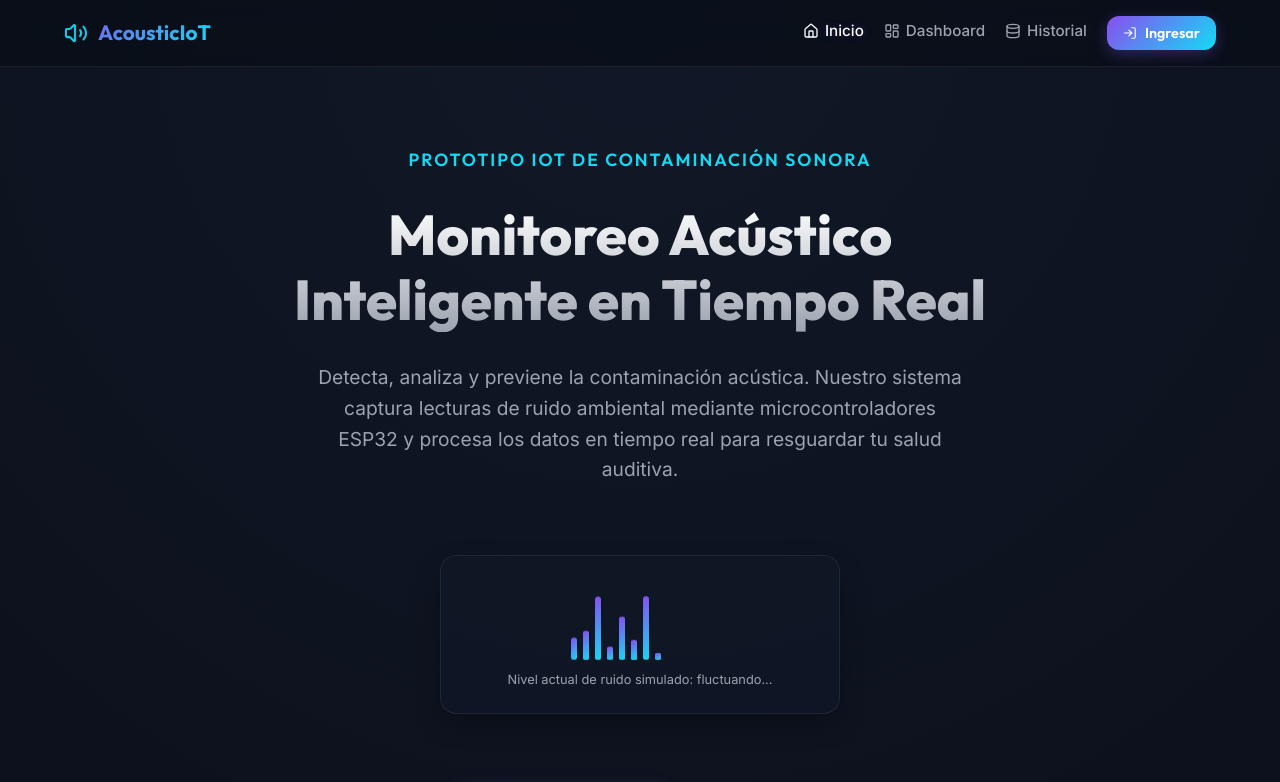
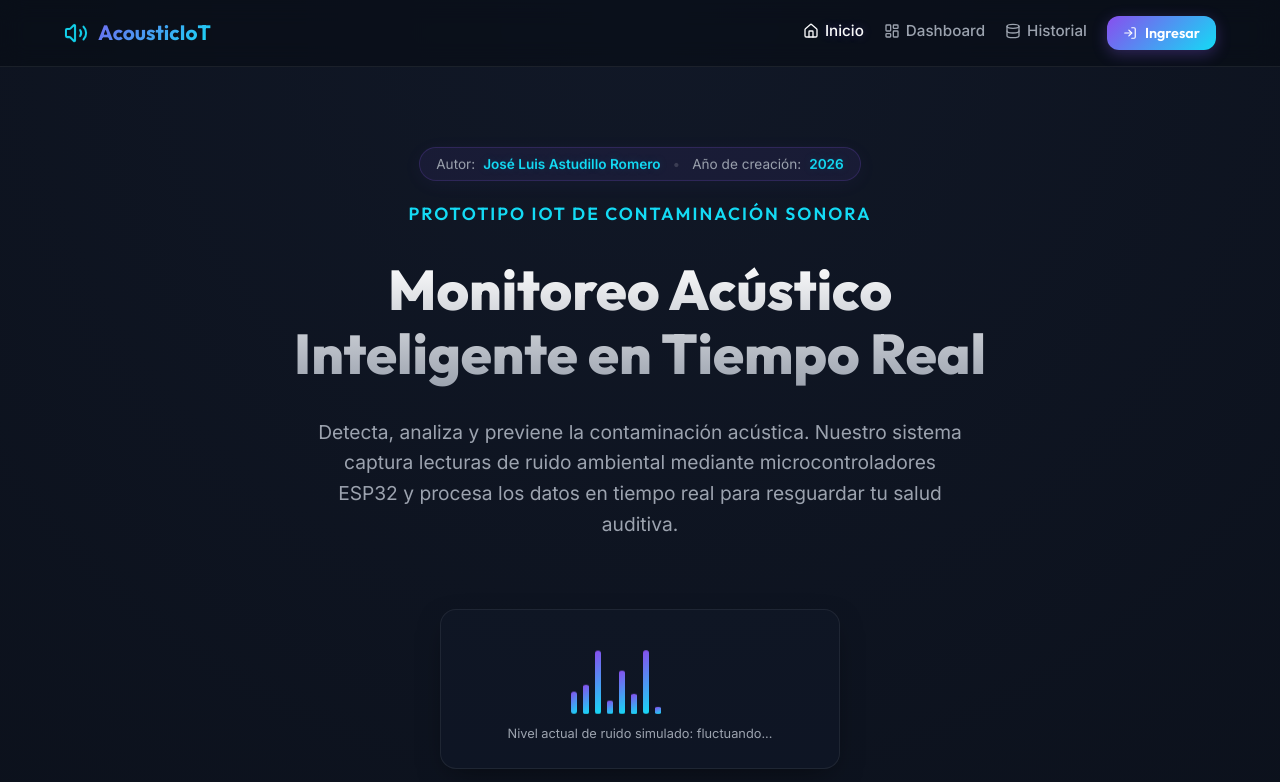
Before and after one commit to joseluisaudi/monitoreo-acustico-iot, a React (Vite) app: page / in a window 1280 px wide. Shown: the top 782 px of the page. Built offline with nearby package versions, Linux system fonts and the light colour scheme; no server answers.

Commit message:
feat: add author information to landing page and reorganize arduino project

```diff
--- a/src/App.css
+++ b/src/App.css
@@ -89,6 +89,47 @@
   flex-direction: column;
   align-items: center;
   gap: 30px;
+}
+
+/* Badge del Autor Premium */
+.author-badge {
+  display: inline-flex;
+  align-items: center;
+  gap: 8px;
+  background: rgba(139, 92, 246, 0.08);
+  border: 1px solid rgba(139, 92, 246, 0.2);
+  padding: 6px 16px;
+  border-radius: 30px;
+  font-size: 0.85rem;
+  backdrop-filter: blur(8px);
+  box-shadow: 0 4px 20px rgba(139, 92, 246, 0.05);
+  margin-bottom: -10px;
+  animation: float-badge 6s ease-in-out infinite;
+}
+
+.author-label {
+  color: var(--text-muted);
+  font-weight: 400;
+}
+
+.author-value {
+  color: var(--secondary);
+  font-weight: 600;
+  text-shadow: 0 0 8px rgba(6, 182, 212, 0.2);
+}
+
+.badge-divider {
+  color: rgba(255, 255, 255, 0.15);
+  margin: 0 4px;
+}
+
+@keyframes float-badge {
+  0%, 100% {
+    transform: translateY(0);
+  }
+  50% {
+    transform: translateY(-4px);
+  }
 }
 
 .landing-tagline {
--- a/src/pages/LandingPage.jsx
+++ b/src/pages/LandingPage.jsx
@@ -5,6 +5,13 @@ export default function LandingPage({ onNavigate, isAuthenticated }) {
   return (
     <div className="landing-container animate-fade-in-up">
       <section className="landing-hero">
+        <div className="author-badge">
+          <span className="author-label">Autor:</span>
+          <span className="author-value">José Luis Astudillo Romero</span>
+          <span className="badge-divider">•</span>
+          <span className="author-label">Año de creación:</span>
+          <span className="author-value">2026</span>
+        </div>
         <span className="landing-tagline">Prototipo IoT de Contaminación Sonora</span>
         <h1 className="landing-title">Monitoreo Acústico Inteligente en Tiempo Real</h1>
         <p className="landing-description">
```
Also changed, not shown: 1 other file (tests, documents, lock files or other folders).
